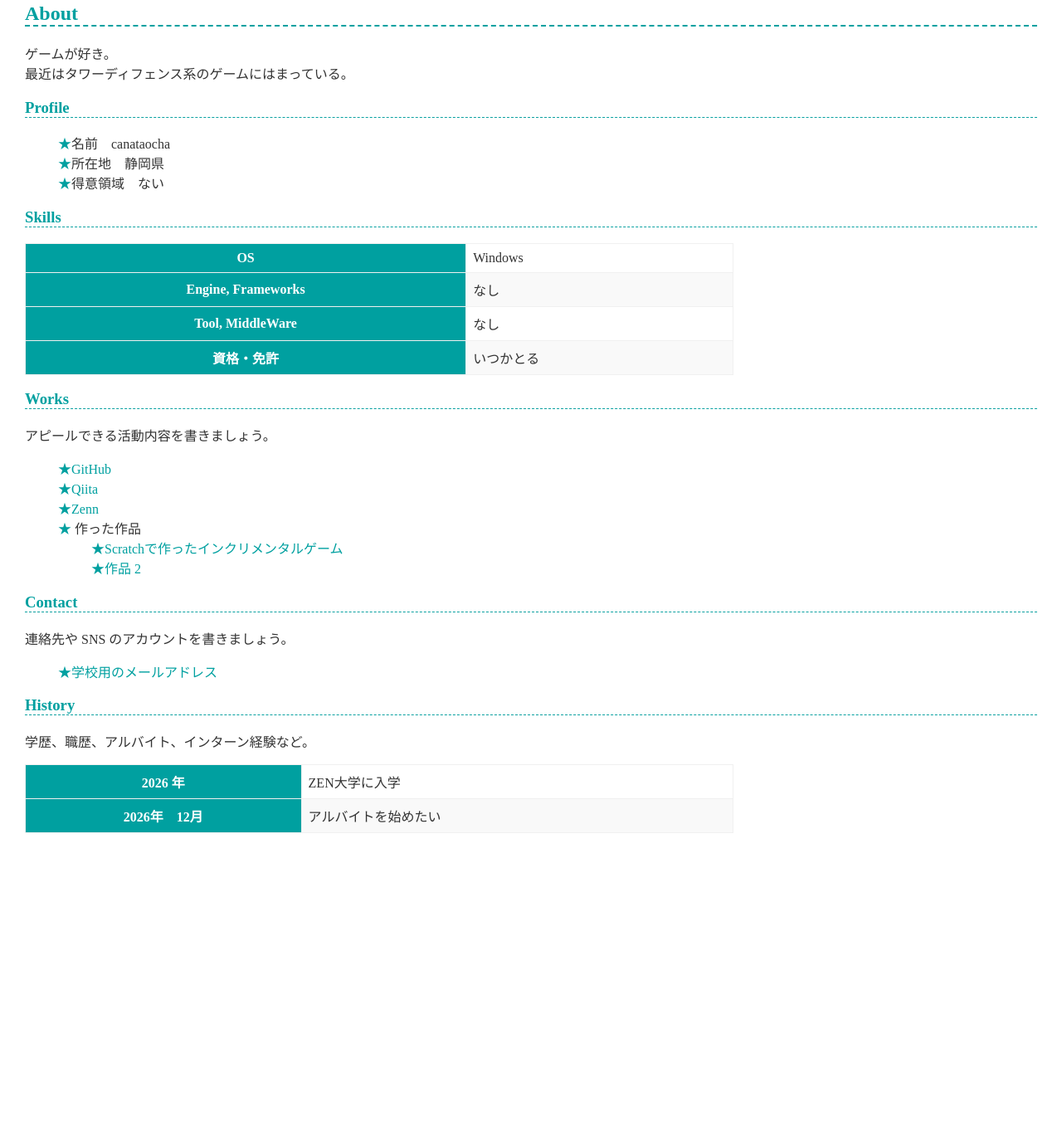
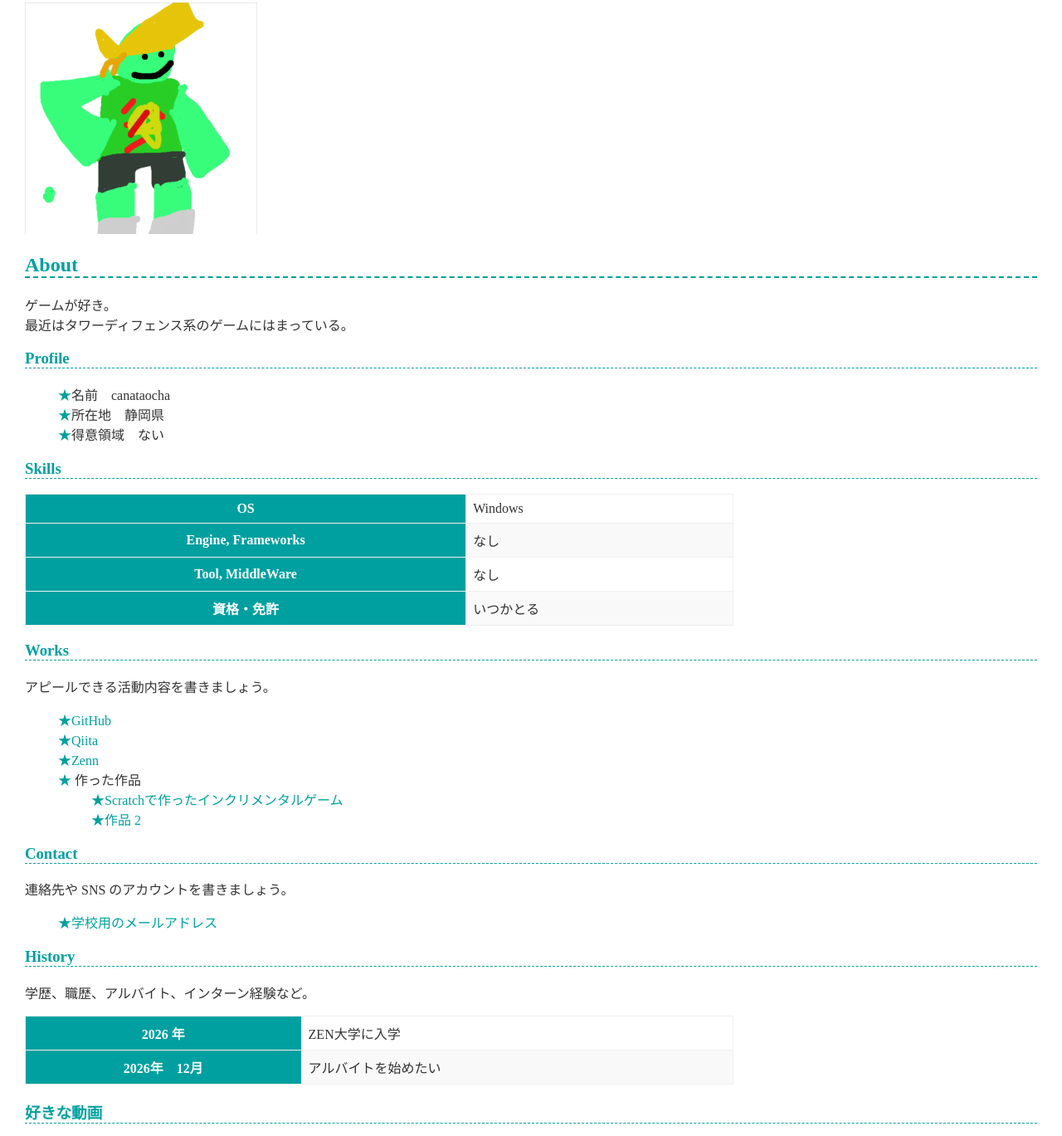
Before and after one commit to canataocha/canataocha.github.io, a plain HTML site: page index.html in a window 1280 px wide. Shown: the part 110-1479 px from the top of the page at 83% size. Before the commit the page ends 1114 px from the top, so only its background shows below. Drawn offline with Linux system fonts and the light colour scheme; grey boxes are pictures that could not be loaded.

Commit message:
プロフィール写真と好きな動画の追加

```diff
--- a/index.html
+++ b/index.html
@@ -8,6 +8,7 @@
   </head>
   <body>
     <h1>canataocha</h1>
+    <img src="スクリーンショット 2025-10-11 034047.png" width= "280">
 
 
     <h2>About</h2>
@@ -76,5 +77,9 @@
         <td>アルバイトを始めたい</td>
       </tr>
     </table>
+
+    <h3 >好きな動画</h3>
+    <iframe width="560" height="315" src="https://www.youtube.com/embed/HGDhQH6XGwk?si=uvvhSqGtpF4whNyx" title="YouTube video player" frameborder="0" allow="accelerometer; autoplay; clipboard-write; encrypted-media; gyroscope; picture-in-picture; web-share" referrerpolicy="strict-origin-when-cross-origin" allowfullscreen></iframe>
+
   </body>
 </html>
```
